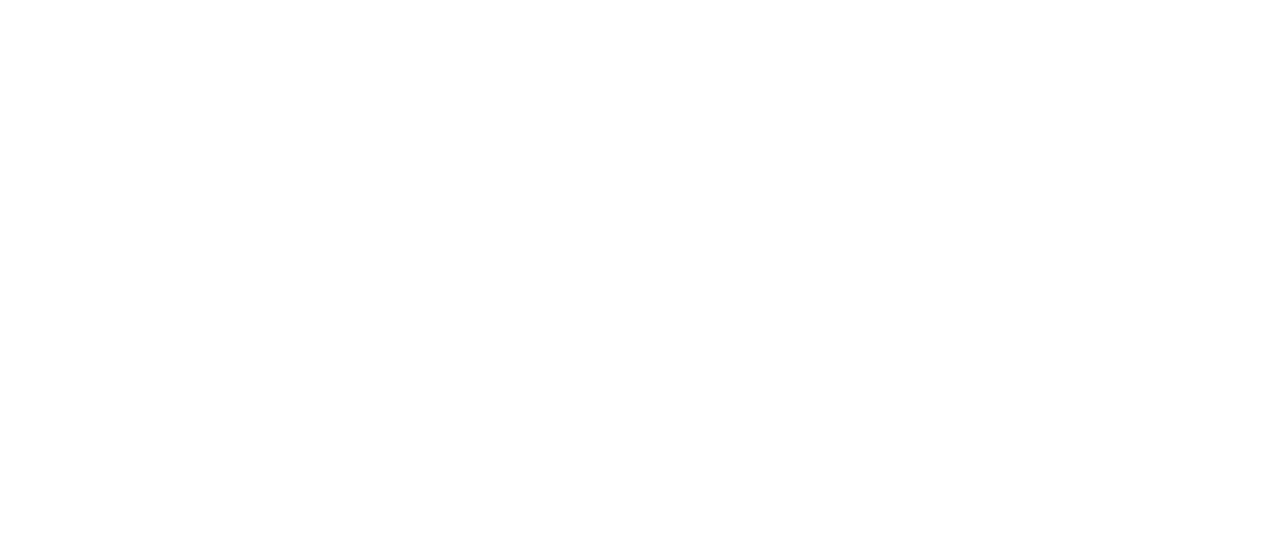
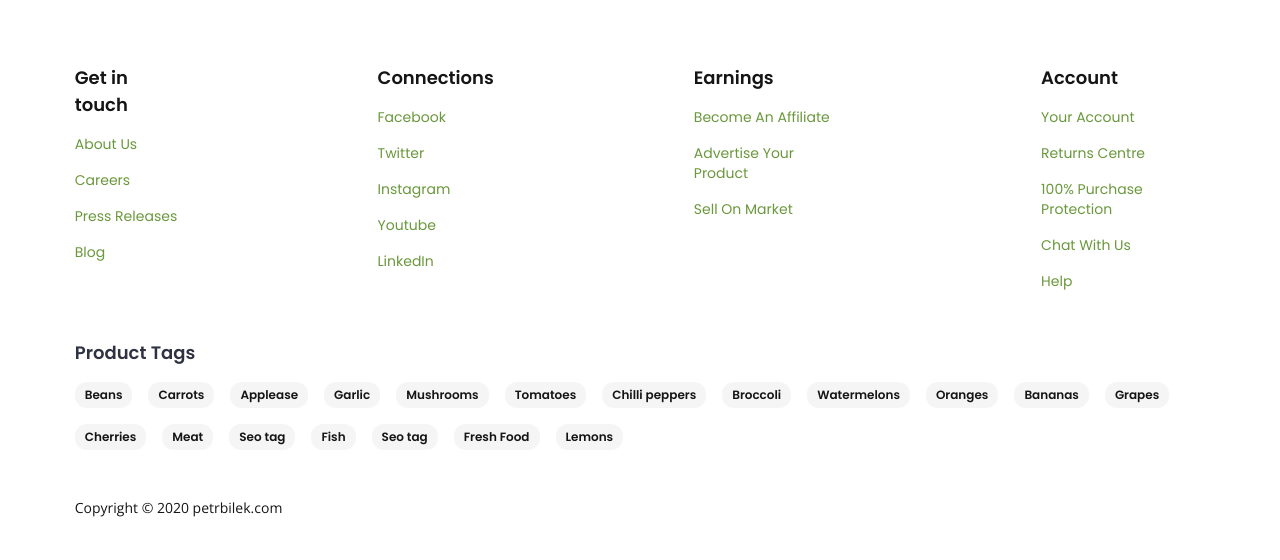
Before and after one commit to GPLEADER/Freshnesecom-project-group, a plain HTML site: page index.html in a window 1280 px wide. Drawn offline with Linux system fonts and the light colour scheme.

Commit message:
footer fraction

```diff
--- /dev/null
+++ b/css/_footer.scss
@@ -0,0 +1,90 @@
+footer {
+    padding: 64px 45px;
+    height: 556px;
+
+    .footer__container {
+        display: flex;
+        flex-direction: column;
+        row-gap: 48px;
+        align-items: start;
+
+        .footer__container-nav {
+            display: flex;
+            column-gap: 200px;
+            align-items: start;
+            width: 100%;
+            justify-content: space-between;
+
+            .navigation-item {
+                display: flex;
+                flex-direction: column;
+                row-gap: 16px;
+                align-items: start;
+
+                .item-heading {
+                    font-weight: 600;
+                    color: $text-color;
+                    font-size: 18px;
+                    line-height: 27px;
+                }
+
+                .footer__container-subnavigation {
+                    display: flex;
+                    flex-direction: column;
+                    row-gap: 16px;
+                    align-items: start;
+
+                    li {
+                        color: $primary-color;
+                        font-weight: 400;
+                        font-size: 14px;
+                        line-height: 20px;
+                        text-transform: capitalize;
+                    }
+                }
+            }
+        }
+
+        .footer__container-tags {
+            display: flex;
+            flex-direction: column;
+            row-gap: 16px;
+            align-items: start;
+
+            h2 {
+                font-weight: 600;
+                color: #2F3341;
+                font-size: 18px;
+                line-height: 27px;
+            }
+
+            .footer__tags {
+                display: flex;
+                gap: 16px;
+                align-items: center;
+                justify-content: start;
+                flex-wrap: wrap;
+
+                .tag {
+                    color: $text-color;
+                    font-weight: 600;
+                    font-size: 12px;
+                    line-height: 18px;
+                    padding: 4px 10px;
+                    background-color: #F5F5F5;
+                    border: none;
+                    border-radius: 12px;
+
+                }
+            }
+        }
+
+        .footer__container-copyright {
+            font-family: Open Sans;
+            font-weight: 400;
+            font-size: 14px;
+            line-height: 19px;
+            color: $text-color;
+        }
+    }
+}
--- a/css/main.scss
+++ b/css/main.scss
@@ -16,3 +16,5 @@ $transition: all 1s ease-in-out;
   margin: 0 auto;
   width: 95%;
 }
+
+@import "footer";
--- a/index.html
+++ b/index.html
@@ -1,15 +1,88 @@
-<!doctype html>
+<!DOCTYPE html>
 <html lang="en">
-<head>
-    <meta charset="UTF-8">
-    <meta name="viewport"
-          content="width=device-width, user-scalable=no, initial-scale=1.0, maximum-scale=1.0, minimum-scale=1.0">
-    <meta http-equiv="X-UA-Compatible" content="ie=edge">
+  <head>
+    <meta charset="UTF-8" />
+    <meta
+      name="viewport"
+      content="width=device-width, user-scalable=no, initial-scale=1.0, maximum-scale=1.0, minimum-scale=1.0"
+    />
+    <meta http-equiv="X-UA-Compatible" content="ie=edge" />
     <title>Freshnesecom</title>
-    <link rel="stylesheet" href="css/main.css">
-    <link rel="stylesheet" href="css/font.css">
-</head>
-<body>
+    <link rel="stylesheet" href="css/main.css" />
+    <link rel="stylesheet" href="css/font.css" />
+  </head>
+  <body>
+    <footer>
+      <div class="container footer__container">
+        <ul class="footer__container-nav">
+          <li class="navigation-item">
+            <h2 class="item-heading">Get in touch</h2>
+            <ul class="footer__container-subnavigation">
+              <li>About Us</li>
+              <li>Careers</li>
+              <li>Press Releases</li>
+              <li>Blog</li>
+            </ul>
+          </li>
+          <li class="navigation-item">
+            <h2 class="item-heading">Connections</h2>
+            <ul class="footer__container-subnavigation">
+              <li>Facebook</li>
+              <li>Twitter</li>
+              <li>Instagram</li>
+              <li>Youtube</li>
+              <li>LinkedIn</li>
+            </ul>
+          </li>
+          <li class="navigation-item">
+            <h2 class="item-heading">Earnings</h2>
+            <ul class="footer__container-subnavigation">
+              <li>Become an Affiliate</li>
+              <li>Advertise your product</li>
+              <li>Sell on Market</li>
+            </ul>
+          </li>
+          <li class="navigation-item">
+            <h2 class="item-heading">Account</h2>
+            <ul class="footer__container-subnavigation">
+              <li>Your account</li>
+              <li>Returns Centre</li>
+              <li>100% purchase protection</li>
+              <li>Chat with us</li>
+              <li>Help</li>
+            </ul>
+          </li>
+        </ul>
 
-</body>
+        <div class="footer__container-tags">
+          <h2>Product Tags</h2>
+          <div class="footer__tags">
+            <div class="tag">Beans</div>
+            <div class="tag">Carrots</div>
+            <div class="tag">Applease</div>
+            <div class="tag">Garlic</div>
+            <div class="tag">Mushrooms</div>
+            <div class="tag">Tomatoes</div>
+            <div class="tag">Chilli peppers</div>
+            <div class="tag">Broccoli</div>
+            <div class="tag">Watermelons</div>
+            <div class="tag">Oranges</div>
+            <div class="tag">Bananas</div>
+            <div class="tag">Grapes</div>
+            <div class="tag">Cherries</div>
+            <div class="tag">Meat</div>
+            <div class="tag">Seo tag</div>
+            <div class="tag">Fish</div>
+            <div class="tag">Seo tag</div>
+            <div class="tag">Fresh Food</div>
+            <div class="tag">Lemons</div>
+          </div>
+        </div>
+
+        <div class="footer__container-copyright">
+          Copyright &copy; 2020 petrbilek.com
+        </div>
+      </div>
+    </footer>
+  </body>
 </html>
```
Also changed, not shown: Screenshot_9.png (added), css/main.css, 1 other file.
